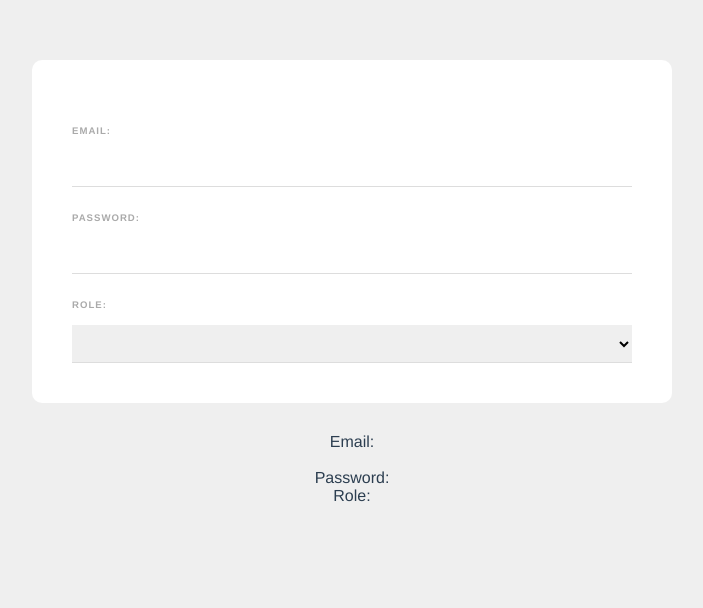
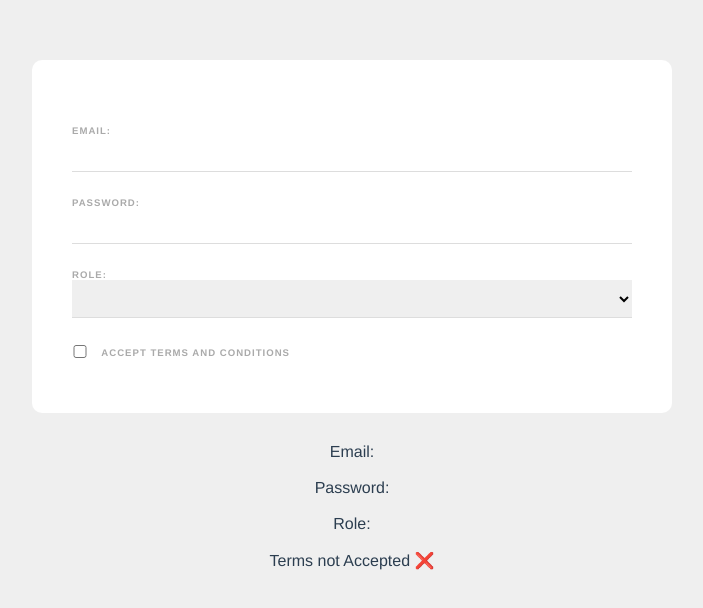
Before and after one commit to HigherGround189/vue-learning, a Vue app: page / in a window 1280 px wide. Shown: the top 608 px of the page, without its empty margins (288-991 px from the left). Built offline with nearby package versions, Linux system fonts and the light colour scheme.

Commit message:
checkboxes

```diff
--- a/src/SignupForm.vue
+++ b/src/SignupForm.vue
@@ -1,22 +1,39 @@
 <template>
   <form>
-    <label>Email: </label>
+    <label>
+      Email:
       <input type="email" required v-model="email"/>
+    </label>
 
-    <label>Password: </label>
+    <label>
+      Password:
       <input type="password" required v-model="password"/>
+    </label>
 
-    <label>Role:</label>
+    <label>
+      Role:
       <select v-model="role">
         <option value="Developer">Web Developer</option>
         <option value="Designer">Web Designer</option>
       </select>
+    </label>
+
+    <div class="terms">
+      <label>
+        <input type="checkbox" v-model="terms" required>
+        Accept Terms and Conditions
+      </label>
+    </div>
+
   </form>
 
   <p>Email: {{ email }}</p>
   <br/>
   <p>Password: {{ password }}</p>
+  <br>
   <p>Role: {{ role }}</p>
+  <br>
+  <p>{{ terms ? "Terms Accepted ✅" : "Terms not Accepted ❌" }}</p>
 </template>
 
 <script>
@@ -25,7 +42,8 @@
       return {
         email: "",
         password: "",
-        role: ""
+        role: "",
+        terms: false,
       }
     }
   }
@@ -59,4 +77,20 @@
     border: none;
     border-bottom: 1px solid #ddd;
   }
+
+  input[type="checkbox"] {
+    display: inline-block;
+    width: 16px;
+    margin: 0 10px 0 0;
+    position: relative;
+    top: 2px;
+  }
+
+  label {
+    display: block;
+  }
+
+  input:not(:focus), label, select:not(:focus), option{
+    cursor: pointer;
+  }
 </style>
```
Lines whose indentation alone changed are shown as unchanged.
